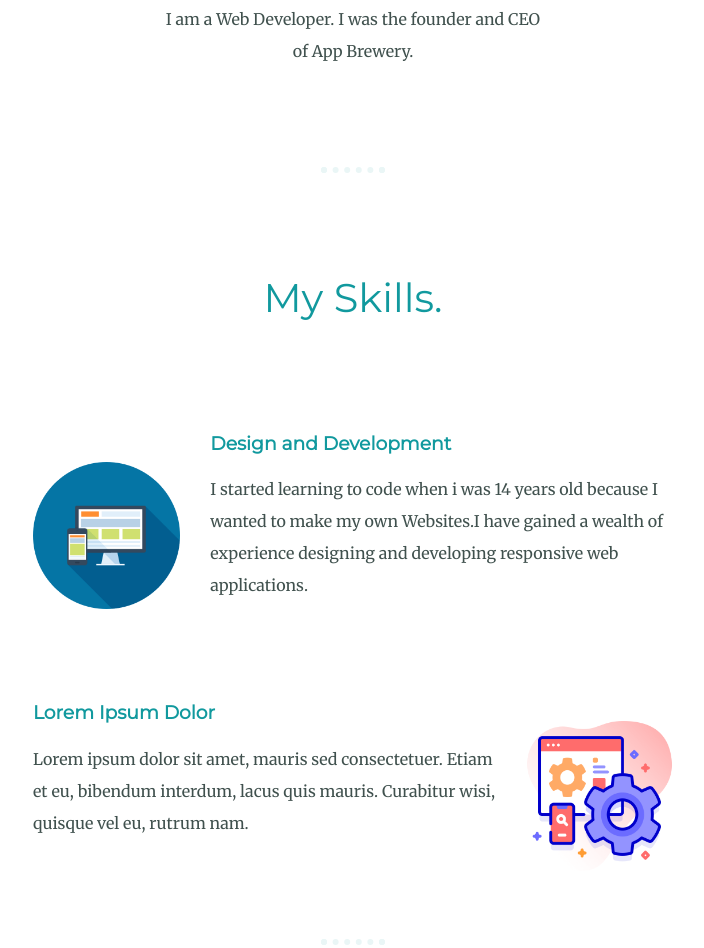
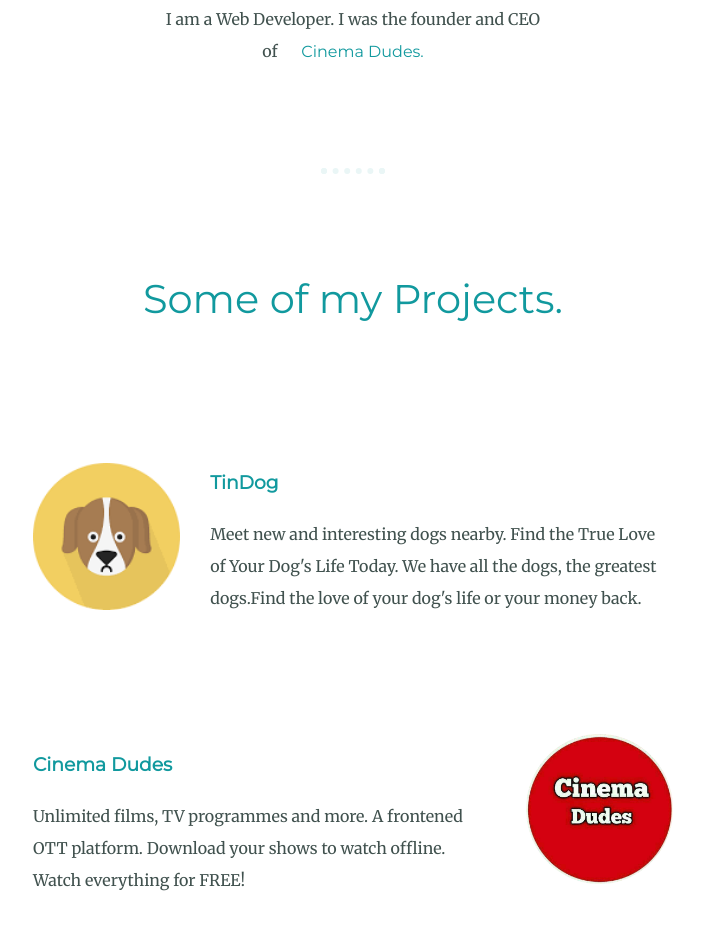
Before and after one commit to pravinboopathi/cv, a plain HTML site: page index.html in a window 1280 px wide. Shown: the part 1095-2043 px from the top of the page, without its empty margins (287-991 px from the left). Drawn offline with Linux system fonts and the light colour scheme.

Commit message:
Add files via upload

```diff
--- a/index.html
+++ b/index.html
@@ -2,8 +2,9 @@
 <html lang="en">
 <head>
     <meta charset="UTF-8">
-  <meta http-equiv="X-UA-Compatible" content="IE=edge">
-  <meta name="viewport" content="width=device-width, initial-scale=1.0">
+    <meta http-equiv="X-UA-Compatible" content="IE=edge">
+    <meta name="viewport" content="width=device-width, initial-scale=1.0">
+    <!-- my css  -->
     <link rel="stylesheet" href="css/styles.css">
     <title>Bio-Data</title>
     <link rel="icon" href="favicon.ico?v=2">
@@ -26,20 +27,20 @@
     <div class="profile">
       <img src="images/pravin.png" alt="" height="150px" width="150px">
       <h2 class="h2">Hello.</h2>
-      <p class="intro">I am a Web Developer. I was the founder and CEO of App Brewery.</p>
+      <p class="intro">I am a Web Developer. I was the founder and CEO of <a href="https://pravinboopathi.github.io/cinemadudes" class="cinemadudes" target="_blank">Cinema Dudes.</a></p>
     </div>
     <hr>
     <div class="skills">
-      <h2 class="h23">My Skills.</h2>
+      <h2 class="h23">Some of my Projects.</h2>
       <div class="skill-row">
-        <img class="img1" src="images/web-design.png" alt="" >
-       <h3 class="h23">Design and Development</h3>
-        <p>I started learning to code when i was 14 years old because I wanted to make my own Websites.I have gained a wealth of experience designing and developing responsive web applications.</p>
+        <a href="https://pravinboopathi.github.io/tindog" target="_blank"><img class="img1" src="images/icon.png" alt="" ></a>
+        <a href="https://pravinboopathi.github.io/tindog" target="_blank"><h3 class="h23">TinDog</h3></a>
+        <p class="projectlines">Meet new and interesting dogs nearby. Find the True Love of Your Dog's Life Today. We have all the dogs, the greatest dogs.Find the love of your dog's life or your money back.</p>
       </div>
       <div class="skill-row">
-        <img class="img2" src="images/settings.png" alt=""height="150px" width="150px" >
-        <h3>Lorem Ipsum Dolor</h3>
-        <p>Lorem ipsum dolor sit amet, mauris sed consectetuer. Etiam et eu, bibendum interdum, lacus quis mauris. Curabitur wisi, quisque vel eu, rutrum nam.</p>
+        <a href="https://pravinboopathi.github.io/tindog" target="_blank"> <img class="img2" src="images/cinemadudes.png" alt=""height="150px" width="150px" ></a>
+          <a href="https://pravinboopathi.github.io/tindog" target="_blank"><h3 class="h23">Cinema Dudes</h3></a>
+        <p class="projectlines">Unlimited films, TV programmes and more. A frontened OTT platform. Download your shows to watch offline. Watch everything for FREE!</p>
       </div>
     </div>
     <hr>
@@ -54,9 +55,9 @@
 
   <div class="bottom-container">
     <a class="footer-link" href="https://www.instagram.com/bpravin._" target="_blank">Instagram</a>
-    <a class="footer-link" href="https://twitter.com/">Twitter</a>
+    <a class="footer-link" href="https://twitter.com/pravinboopathi">Twitter</a>
     <a class="footer-link" href="https://pravinboopathi.github.io/cv/">Website</a>
-    <p class="copyright">©2023 Pravin boopathi @ The Udemy</p>
+    <p class="copyright">©2023 Pravin boopathi</p>
   </div>
 
 </div>
```
